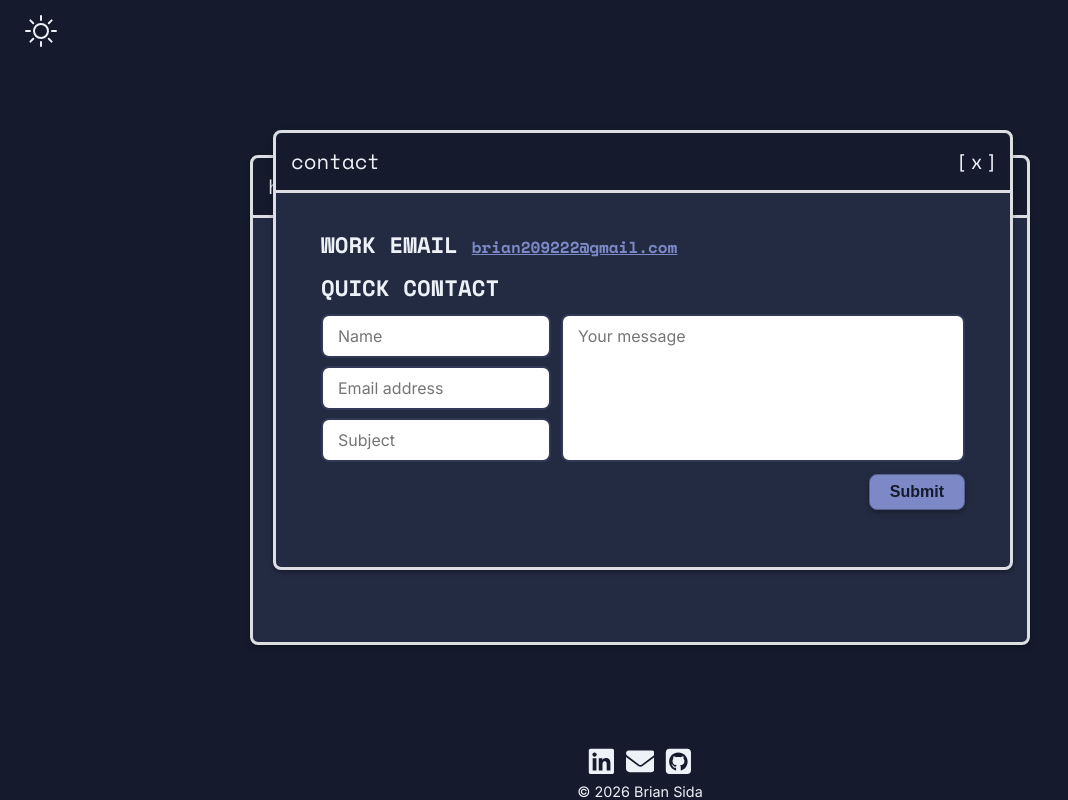
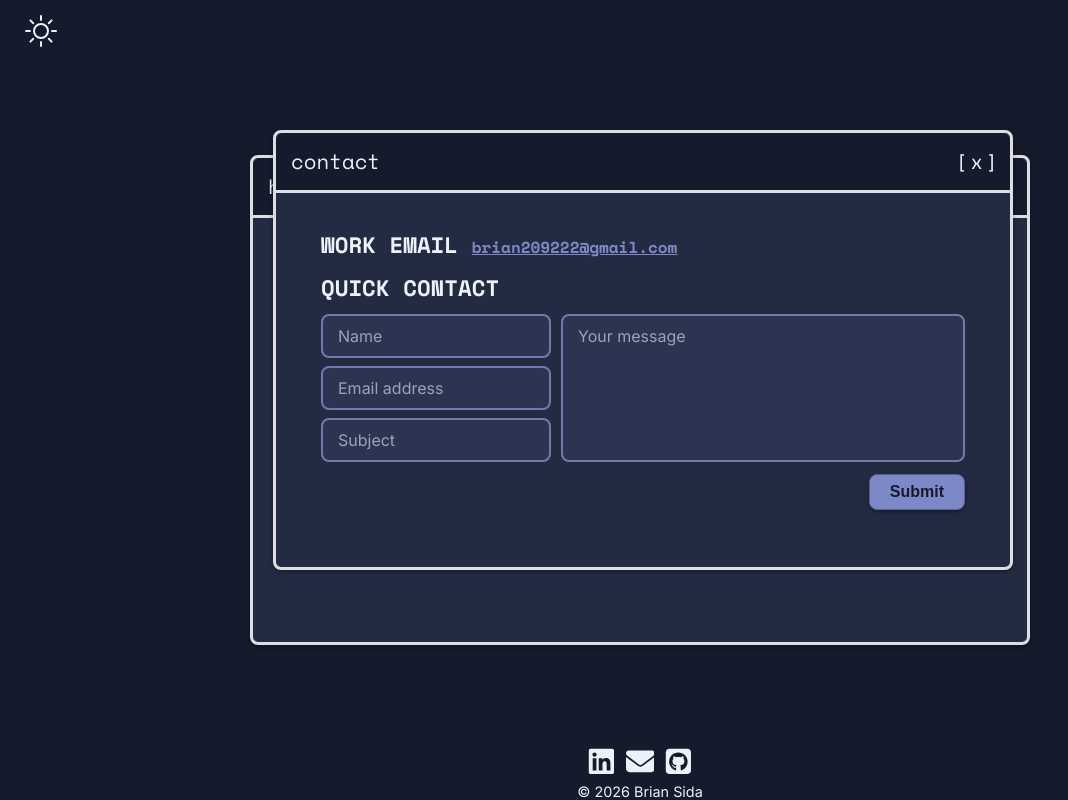
Before and after one commit to TapJc/briansida-portfolio, a React (Vite) app in the folder portfolio-frontend/: page / in a window 1280 px wide. Both pictures are taken after a click on the button "Contact". Shown: the whole page, without its empty margins (0-1068 px from the left). Built offline with nearby package versions, Linux system fonts and the light colour scheme.

Commit message:
Add error handling and display for contact form validation

```diff
--- a/portfolio-frontend/src/components/Panel/Panel.tsx
+++ b/portfolio-frontend/src/components/Panel/Panel.tsx
@@ -31,6 +31,7 @@ function Panel({title, savedPosition, maxWidth, maxHeight, zIndex, onClose, onRa
   // Initiates dragging and calculates the cursor's offset from the panel's top-left corner
   const handleMouseDown = (event : React.MouseEvent) => {
     if (isMobile) return;
+    // Ignore dragging before the panel position is available
     if (!position) return;
 
     // Prevent text selection while dragging
--- a/portfolio-frontend/src/components/panels/Contact/Contact.module.css
+++ b/portfolio-frontend/src/components/panels/Contact/Contact.module.css
@@ -1,3 +1,11 @@
+/* Ensures placeholder text uses the theme's muted color without browser opacity adjustments */
+input::placeholder,
+textarea::placeholder {
+  color: var(--color-text-muted);
+  font-family: var(--font-body);
+  opacity: 1;
+}
+
 .contact {
   display: flex;
   flex-direction: column;
@@ -14,6 +22,19 @@
   font-family: var(--font-heading);
   font-size: 1.4rem;
   font-weight: bold;
+}
+
+.errorMessage {
+  display: flex;
+  align-items: center;
+
+  color: var(--color-input-error);
+  font-size: 0.85rem;
+}
+
+.errorIcon {
+  font-size: 1rem;
+  margin-right: 5px;
 }
 
 .emailHighlight,
@@ -65,12 +86,15 @@
 
 .messageField {
   display: flex;
+  flex-direction: column;
   flex: 1;
+
+  row-gap: 8px;
 }
 
 .messageInput {
-  width: 100%;
   resize: none;
+  flex: 1;
 
   border-radius: 8px;
   padding: 10px 15px;
@@ -84,13 +108,20 @@
 
 .inputField,
 .messageInput {
-  border: 2px solid var(--color-surface-alt);
+  background-color: var(--color-input-background);
+  border: 2px solid var(--color-input-border);
+  color: var(--color-text);
+
   box-sizing: border-box; /* Includes padding and border within the element's set width and height */
+}
+
+.inputError {
+  border-color: var(--color-input-error);
 }
 
 .inputField:focus,
 .messageInput:focus {
-  border-color: var(--color-accent-border);
+  border-color: var(--color-input-border-focus);
   outline: none; /* Removes the default browser outline */
 }
 
--- a/portfolio-frontend/src/components/panels/Contact/Contact.tsx
+++ b/portfolio-frontend/src/components/panels/Contact/Contact.tsx
@@ -1,5 +1,7 @@
 import styles from "./Contact.module.css";
 import { useState } from "react";
+
+import { IoAlertCircle } from "react-icons/io5";
 
 type ContactField = "name" | "email" | "subject" | "message";
 
@@ -10,6 +12,7 @@ function Contact() {
     subject: "",
     message: ""
   });
+  const [errors, setErrors] = useState<Record<ContactField, string> | undefined>();
   const [copied, setCopied] = useState(false);
 
   function emailCopied() {
@@ -40,10 +43,12 @@ function Contact() {
         body: JSON.stringify(contactForm)
       })
 
-      if (!response.ok) throw new Error("Failure to send email.")
+      if (!response.ok) {
+        setErrors(await response.json());
+      }
 
     } catch (error) {
-      console.error("Error in network: ", error);
+      console.error("Issue with backend: ", error);
     }
   }
 
@@ -55,13 +60,33 @@ function Contact() {
         <form className={styles.formLayout} onSubmit={handleSubmit}>
           <div className={styles.topSection}>
             <div className={styles.formFields}>
-              <input className={styles.inputField} placeholder="Name" value={contactForm.name} onChange={(e) => updateContactForm("name", e.currentTarget.value)}/>
-              <input className={styles.inputField} type="email" placeholder="Email address" value={contactForm.email} onChange={(e) => updateContactForm("email", e.currentTarget.value)}/>
-              <input className={styles.inputField} placeholder="Subject" value={contactForm.subject} onChange={(e) => updateContactForm("subject", e.currentTarget.value)}/>
+              <input className={`${styles.inputField} ${errors?.name ? styles.inputError : ""}`} placeholder="Name" value={contactForm.name} onChange={(e) => updateContactForm("name", e.currentTarget.value)}/>
+              {errors?.name &&
+                <p className={styles.errorMessage}>
+                  <IoAlertCircle className={styles.errorIcon}/> {errors.name}
+                </p>
+              }
+              <input className={`${styles.inputField} ${errors?.email ? styles.inputError : ""}`} placeholder="Email address" value={contactForm.email} onChange={(e) => updateContactForm("email", e.currentTarget.value)}/>
+              {errors?.email &&
+                <p className={styles.errorMessage}>
+                  <IoAlertCircle className={styles.errorIcon}/> {errors.email}
+                </p>
+              }
+              <input className={`${styles.inputField} ${errors?.subject ? styles.inputError : ""}`} placeholder="Subject" value={contactForm.subject} onChange={(e) => updateContactForm("subject", e.currentTarget.value)}/>
+              {errors?.subject &&
+                <p className={styles.errorMessage}>
+                  <IoAlertCircle className={styles.errorIcon}/> {errors.subject}
+                </p>
+              }
             </div>
 
             <div className={styles.messageField}>
-              <textarea className={styles.messageInput} placeholder="Your message" value={contactForm.message} onChange={(e) => updateContactForm("message", e.currentTarget.value)}></textarea>
+              <textarea className={`${styles.messageInput} ${errors?.message ? styles.inputError : ""}`} placeholder="Your message" value={contactForm.message} onChange={(e) => updateContactForm("message", e.currentTarget.value)}></textarea>
+              {errors?.message &&
+                <p className={styles.errorMessage}>
+                  <IoAlertCircle className={styles.errorIcon}/> {errors.message}
+                </p>
+              }
             </div>
           </div>
 
```
